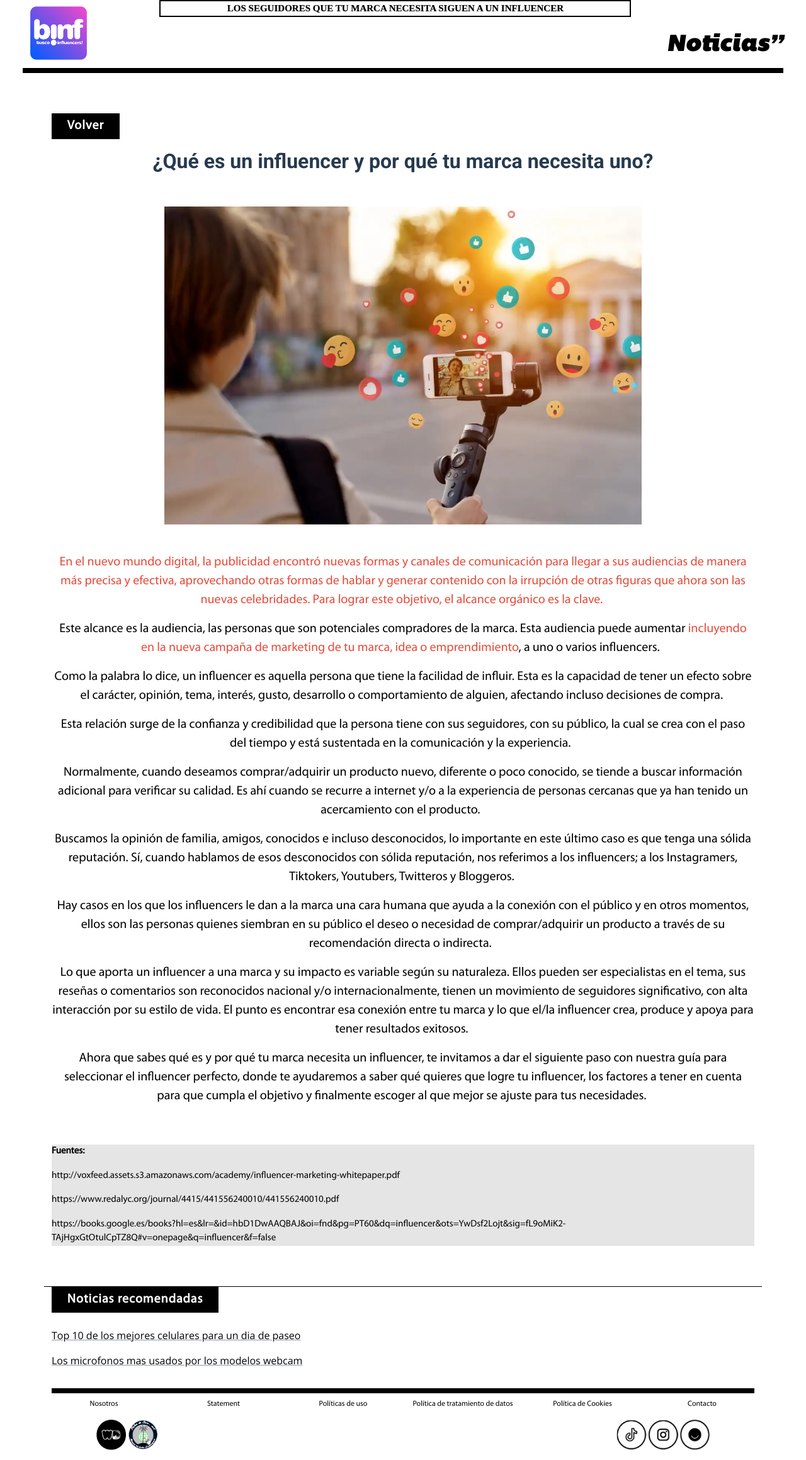
After one commit to julianhm/buscaInfluencers, a CodeIgniter 4 app: template app/Views/Influencer/usuarios/noticia.php in a window 1280 px wide. The commit adds this page. Shown: the whole page at 63% size. Run offline with PHP 8.4 and a stand-in for CodeIgniter, Linux system fonts and the light colour scheme; the template is opened without the code that fills it, so the values that code supplies are empty; some libraries are stand-ins or nearby versions.

Commit message:
Organizacion del index y adicon de vista noticias en influencer/usuarios

```diff
--- a/app/Views/Influencer/templates/footerindex.php
+++ b/app/Views/Influencer/templates/footerindex.php
@@ -75,5 +75,8 @@
     <!-- Template Javascript -->
     <script src="js/main.js"></script>
 
+
+
+
 </body>
 </html>
--- /dev/null
+++ b/app/Views/Influencer/usuarios/noticia.php
@@ -0,0 +1,228 @@
+<!DOCTYPE html>
+<html lang="en">
+
+<head>
+    <meta charset="utf-8">
+    <title>FarmFresh - Organic Farm Website Template</title>
+    <meta content="width=device-width, initial-scale=1.0" name="viewport">
+    <meta content="Free HTML Templates" name="keywords">
+    <meta content="Free HTML Templates" name="description">
+
+    <!-- Favicon -->
+    <link href="img/favicon2.ico" rel="icon">
+
+    <!-- Google Web Fonts -->
+    <link rel="preconnect" href="https://fonts.gstatic.com">
+    <link href="https://fonts.googleapis.com/css2?family=Open+Sans:wght@400;600&family=Roboto:wght@500;700&display=swap" rel="stylesheet">
+
+    <!-- Icon Font Stylesheet -->
+    <link href="https://cdnjs.cloudflare.com/ajax/libs/font-awesome/6.1.1/css/all.min.css" rel="stylesheet">
+    <link href="https://cdn.jsdelivr.net/npm/bootstrap-icons@1.4.1/font/bootstrap-icons.css" rel="stylesheet">
+
+        <!-- Customized Bootstrap Stylesheet -->
+    <link href="css/bootstrap.min.css" rel="stylesheet">
+
+    <!-- Template Stylesheet -->
+    <link href="css/style.css" rel="stylesheet">
+
+    <link rel='stylesheet' href='lib/owlcarousel/assets/owl.carousel.min.css'>
+    <link rel='stylesheet' href='lib/owlcarousel/assets/owl.theme.green.min.css'>
+    <link rel='stylesheet' href='lib/owlcarousel/assets/owl.theme.default.min.css'>
+    <link rel='stylesheet' href='css/animate.min.css'>
+    <link rel='stylesheet' href='css/upload.img.css'>
+
+</head>
+<body>
+
+
+    <!-- Header Start -->
+    <div id="header" class="container-fluid mb-3 px-4 headerNav">
+        <div class="row ">
+            <div class="row g-0 pb-2 position_title">
+                <div class="text-center text-title-normal" style="color: #000">
+                    <b>LOS SEGUIDORES QUE TU MARCA NECESITA SIGUEN A UN INFLUENCER</b>
+                </div>
+            </div>
+            <div class="mx-auto text-end mb-2 mt-2 main-section-title">
+              Noticias”
+            </div>
+            <hr class="header_black_line">
+            <a style="position: absolute;" href="index.html"><img class="logo-header-normal" src="img/logo-blue.png" > </a>
+
+        </div>
+
+    </div>
+    <!-- Header End -->
+
+
+
+
+
+
+
+
+
+
+    <!-- Content noticia Start -->
+    <div class="container">
+        <div class="row">
+            <div class="text-center user-decription-black" >
+                <div class="col-lg-12 my-3">
+                    <div class="mb-3 mt-5" >
+                        <a href="buscoinfluencers.com"><h2 class="mypro-section-title">Volver</h2></a>
+                    </div>
+
+                    <h2>¿Qué es un influencer y por qué tu marca necesita uno?</h2>
+                    <br>
+                    <br>
+                    <div class="row text-center" style="display: block; margin-left: auto; margin-right: auto;">
+                        <img style="width: 70%" src="public/uploads/influencer.jpg" >
+                    </div>
+                    <br>
+                    <br>
+
+                    <div class="row " style="font-size: 20px">
+                        <p style="text-align:center"><span style="color:#e74c3c">En el nuevo mundo digital, la publicidad encontr&oacute; nuevas formas y canales de comunicaci&oacute;n para llegar a sus audiencias de manera m&aacute;s precisa y efectiva, aprovechando otras formas de hablar y generar contenido con la irrupci&oacute;n de otras figuras que ahora son las nuevas celebridades. Para lograr este objetivo, el alcance org&aacute;nico es la clave.&nbsp;</span></p>
+
+
+                        <p style="text-align:center">Este alcance es la audiencia, las personas que son potenciales compradores de la marca. Esta audiencia puede aumentar <span style="color:#e74c3c">incluyendo en la nueva campa&ntilde;a de marketing de tu marca, idea o emprendimiento</span>, a uno o varios influencers.&nbsp;&nbsp;</p>
+
+                        <p style="text-align:center">Como la palabra lo dice, un influencer es aquella persona que tiene la facilidad de influir. Esta es la capacidad de tener un efecto sobre el car&aacute;cter, opini&oacute;n, tema, inter&eacute;s, gusto, desarrollo o comportamiento de alguien, afectando incluso decisiones de compra.&nbsp;</p>
+
+                        <p style="text-align:center">Esta relaci&oacute;n surge de la confianza y credibilidad que la persona tiene con sus seguidores, con su p&uacute;blico, la cual se crea con el paso del tiempo y est&aacute; sustentada en la comunicaci&oacute;n y la experiencia.&nbsp;&nbsp;</p>
+
+                        <p style="text-align:center">Normalmente, cuando deseamos comprar/adquirir un producto nuevo, diferente o poco conocido, se tiende a buscar informaci&oacute;n adicional para verificar su calidad. Es ah&iacute; cuando se recurre a internet y/o a la experiencia de personas cercanas que ya han tenido un acercamiento con el producto.&nbsp;&nbsp;</p>
+
+                        <p style="text-align:center">Buscamos la opini&oacute;n de familia, amigos, conocidos e incluso desconocidos, lo importante en este &uacute;ltimo caso es que tenga una s&oacute;lida reputaci&oacute;n. S&iacute;, cuando hablamos de esos desconocidos con s&oacute;lida reputaci&oacute;n, nos referimos a los influencers; a los Instagramers, Tiktokers, Youtubers, Twitteros y Bloggeros.&nbsp;</p>
+
+                        <p style="text-align:center">Hay casos en los que los influencers le dan a la marca una cara humana que ayuda a la conexi&oacute;n con el p&uacute;blico y en otros momentos, ellos son las personas quienes siembran en su p&uacute;blico el deseo o necesidad de comprar/adquirir un producto a trav&eacute;s de su recomendaci&oacute;n directa o indirecta.&nbsp;&nbsp;</p>
+
+                        <p style="text-align:center">Lo que aporta un influencer a una marca y su impacto es variable seg&uacute;n su naturaleza. Ellos pueden ser especialistas en el tema, sus rese&ntilde;as o comentarios son reconocidos nacional y/o internacionalmente, tienen un movimiento de seguidores significativo, con alta interacci&oacute;n por su estilo de vida. El punto es encontrar esa conexi&oacute;n entre tu marca y lo que el/la influencer crea, produce y apoya para tener resultados exitosos.&nbsp;</p>
+
+                        <p style="text-align:center">Ahora que sabes qu&eacute; es y por qu&eacute; tu marca necesita un influencer, te invitamos a dar el siguiente paso con nuestra gu&iacute;a para seleccionar el influencer perfecto, donde te ayudaremos a saber qu&eacute; quieres que logre tu influencer, los factores a tener en cuenta para que cumpla el objetivo y finalmente escoger al que mejor se ajuste para tus necesidades.&nbsp;</p>
+
+                        <p>&nbsp;&nbsp;</p>
+
+                    </div>
+
+                    <div style="text-align: left; font-size: 15px; background-color: #e5e5e5;">
+                        <p><b>Fuentes:&nbsp;</b> </p>
+
+                        <p><a href="http://voxfeed.assets.s3.amazonaws.com/academy/influencer-marketing-whitepaper.pdf" rel="noreferrer noopener" target="_blank">http://voxfeed.assets.s3.amazonaws.com/academy/influencer-marketing-whitepaper.pdf</a>&nbsp;</p>
+
+                        <p><a href="https://www.redalyc.org/journal/4415/441556240010/441556240010.pdf" rel="noreferrer noopener" target="_blank">https://www.redalyc.org/journal/4415/441556240010/441556240010.pdf</a>&nbsp;</p>
+
+                        <p><a href="https://books.google.es/books?hl=es&amp;lr=&amp;id=hbD1DwAAQBAJ&amp;oi=fnd&amp;pg=PT60&amp;dq=influencer&amp;ots=YwDsf2Lojt&amp;sig=fL9oMiK2-TAjHgxGtOtulCpTZ8Q#v=onepage&amp;q=influencer&amp;f=false" rel="noreferrer noopener" target="_blank">https://books.google.es/books?hl=es&amp;lr=&amp;id=hbD1DwAAQBAJ&amp;oi=fnd&amp;pg=PT60&amp;dq=influencer&amp;ots=YwDsf2Lojt&amp;sig=fL9oMiK2-TAjHgxGtOtulCpTZ8Q#v=onepage&amp;q=influencer&amp;f=false</a>&nbsp;</p>
+                    </div>
+                </div>
+            </div>
+
+            <div class="mb-3 mt-5" style="border-top: 1px solid #000;">
+                <h2 class="mypro-section-title">Noticias recomendadas</h2>
+            </div>
+
+            <div>
+                <p><u><a href="https://wdstudioscorp.sharepoint.com/sites/Binf/Documentos%20compartidos/Forms/AllItems.aspx?id=%2Fsites%2FBinf%2FDocumentos%20compartidos%2FGeneral%2Farticulos&amp;p=true&amp;ga=1">Top 10 de los mejores celulares para un dia de paseo</a></u></p>
+
+                <p><u><a href="https://wdstudioscorp.sharepoint.com/sites/Binf/Documentos%20compartidos/Forms/AllItems.aspx?id=%2Fsites%2FBinf%2FDocumentos%20compartidos%2FGeneral%2Farticulos&amp;p=true&amp;ga=1">Los microfonos mas usados por los modelos webcam</a></u></p>
+            </div>
+
+        </div>
+    </div>
+
+    <!-- Content noticia End -->
+
+
+
+
+
+
+
+
+
+
+
+
+    <!-- Footer Start -->
+    <div class="container donar-decription-black pb-3" >
+        <hr class="footer-black-line">
+        <div class="row pt-2 pb-3 text-center">
+            <div class="col">
+                <a href="#" data-bs-toggle="modal" data-bs-target="#modal-nosotros">
+                    Nosotros
+                </a>
+            </div>
+            <div class="col">
+                <a href="nosotros-2.html">
+                    Statement
+                </a>
+            </div>
+            <div class="col">
+                <a href="terminos.html">
+                    Políticas de uso
+                </a>
+            </div>
+            <div class="col">
+                <a href="privacidad.html">
+                    Política de tratamiento de datos
+                </a>
+            </div>
+            <div class="col">
+                <a href="cookies.html">
+                    Política de Cookies
+                </a>
+            </div>
+            <div class="col">
+                <a href="mailto:contactobinf@buscoinfluencers.com">
+                    Contacto
+                </a>
+            </div>
+        </div>
+        <div class="row">
+            <div class="col">
+                <div style="margin-left: 13%">
+                    <img class="footer-img-logos-sm" src="img/f_wd.png" >
+                    <img class="footer-img-logos-sm" src="img/f_palma.png" >
+                </div>
+
+            </div>
+            <div class="col">
+                <div style="margin-right: 13%; text-align: right;">
+                    <img class="footer-img-logos-sm" src="img/f_tiktok.png" >
+                    <img class="footer-img-logos-sm" src="img/f_ig.png" >
+                    <img class="footer-img-logos-sm" src="img/f_ello.png" >
+                </div>
+            </div>
+        </div>
+    </div>
+    <!-- Footer End -->
+
+
+
+
+    <!-- Back to Top -->
+    <a href="#" class="btn py-3 fs-4 back-to-top btn-on-white"><i class="bi bi-arrow-up"></i></a>
+
+    <!-- partial -->
+    <script src='lib/vendors/jquery.min.js'></script>
+    <script src='lib/owlcarousel/owl.carousel.js'></script>
+    <script src='lib/owlcarousel/owl.carousel.min.js'></script>
+
+    <script  src="js/control-carousel.js"></script>
+
+    <!-- JavaScript Libraries -->
+    <script src="js/bootstrap.bundle.min.js"></script>
+    <script src="lib/easing/easing.min.js"></script>
+    <script src="lib/waypoints/waypoints.min.js"></script>
+    <script src="lib/counterup/counterup.min.js"></script>
+
+    <!-- Template Javascript -->
+    <script src="js/main.js"></script>
+    <!-- Upload images -->
+    <script src="js/upload.img.js"></script>
+    <script src="js/add-rem-acc.js"></script>
+
+    <script  src="js/checkbox.js"></script>
+
+</body>
+</html>
--- a/public/css/style.css
+++ b/public/css/style.css
@@ -283,6 +283,7 @@ a:hover {
 
 .img-fluid-el-mas {
     border-radius: 15px 15px 15px 15px;
+    height: 165;
 }
 
 .tag-categoria{
```
Also changed, not shown: app/Views/Influencer/Influencers/index.php (+7 -4 lines), public/uploads/1672232559_4dad8bae1a8c086cb66a+.jpg (added), public/uploads/1672241054_0a8a75e9567a7e72ab0c.jpeg (deleted), public/uploads/1672241054_0a8a75e9567a7e72ab0c.jpg (added), public/uploads/influencer.jpg (added).
